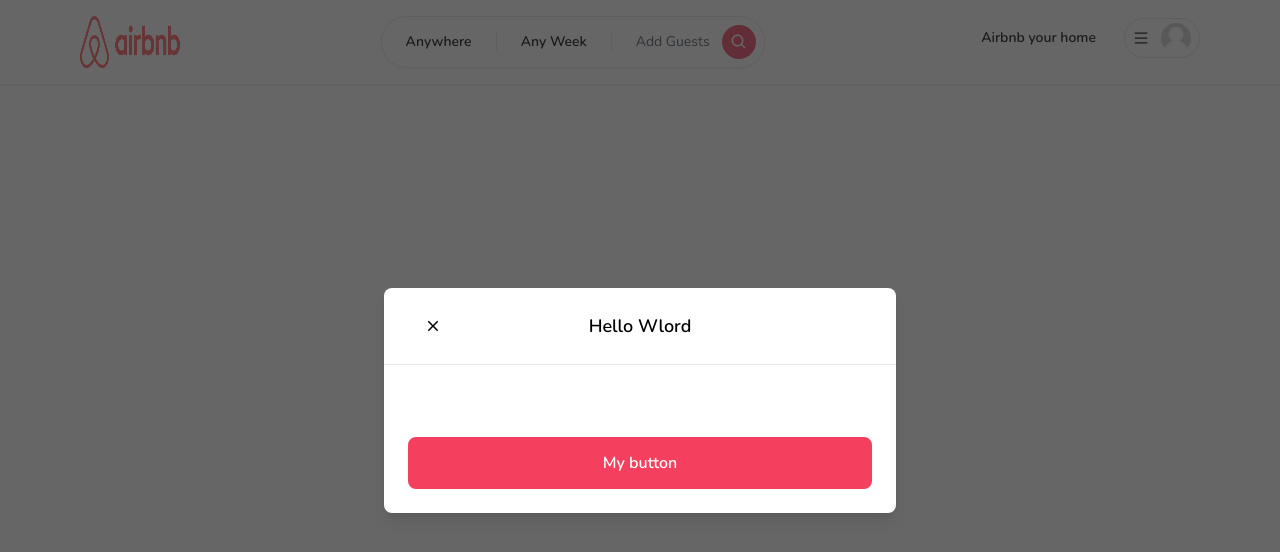
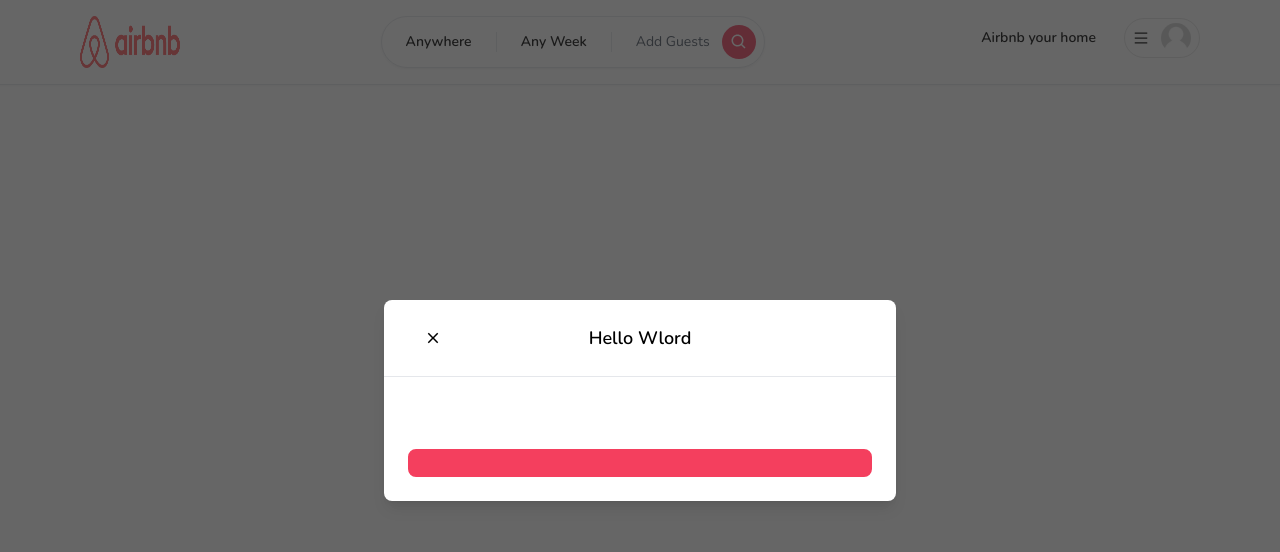
Before and after one commit to christian-the-brewer/airbnb, a Next.js app: page / in a window 1280 px wide. Shown: the top 552 px of the page. Built offline with nearby package versions, Linux system fonts and the light colour scheme.

Commit message:
adds zustand

```diff
--- a/app/components/Button.tsx
+++ b/app/components/Button.tsx
@@ -17,10 +17,13 @@
     disabled,
     outline,
     small,
-    icon
+    icon: Icon
 }) => {
     return (
-        <button className={
+        <button
+        onClick={onClick}
+        disabled={disabled}
+        className={
             `relative
             disabled:opacity-70
             disabled:cursor-not-allowed
@@ -37,6 +40,9 @@
             ${small ? 'border-[1px]' : 'border-2'}
             `
         }>
+            {Icon && (
+                <Icon className='absolute left-4 top-3' size={24} />
+            )}
             {label}
         </button>
     )
--- a/app/components/modals/Modal.tsx
+++ b/app/components/modals/Modal.tsx
@@ -14,7 +14,7 @@
     actionLabel: string
     disabled?: boolean
     secondaryAction?: () => void
-    secondaryLabel?: string
+    secondaryActionLabel?: string
 }
 
 const Modal:React.FC<ModalProps> = ({
@@ -27,7 +27,7 @@
     actionLabel,
     disabled,
     secondaryAction,
-    secondaryLabel
+    secondaryActionLabel
 }) => {
 
     const [showModal, setShowModal] = useState(isOpen)
@@ -135,14 +135,24 @@
                                 <div className="relative p-6 flex-auto">
                                     {body}
                                 </div>
+                                {/* Footer */}
                                 <div className="flex flex-col gap-2 p-6">
                                     <div className="flex
                                     flex-row
                                     items-center
                                     gap-4
                                     w-full">
+                                        {secondaryAction && secondaryActionLabel && (
                                         <Button
-                                        label="My button"/>
+                                        outline
+                                        disabled={disabled}
+                                        onClick={handleSecondaryAction}
+                                        label={secondaryActionLabel}/>
+                                        )}
+                                        <Button
+                                        disabled={disabled}
+                                        onClick={handleSubmit}
+                                        label={actionLabel}/>
                                     </div>
                                 </div>
                         </div>
--- a/package.json
+++ b/package.json
@@ -18,7 +18,8 @@
     "react": "18.2.0",
     "react-dom": "18.2.0",
     "react-icons": "^4.8.0",
-    "typescript": "5.0.4"
+    "typescript": "5.0.4",
+    "zustand": "^4.3.7"
   },
   "devDependencies": {
     "autoprefixer": "^10.4.14",
```
Also changed, not shown: app/hooks/useRegisterModal.ts (added), 1 other file (tests, documents, lock files or other folders).
